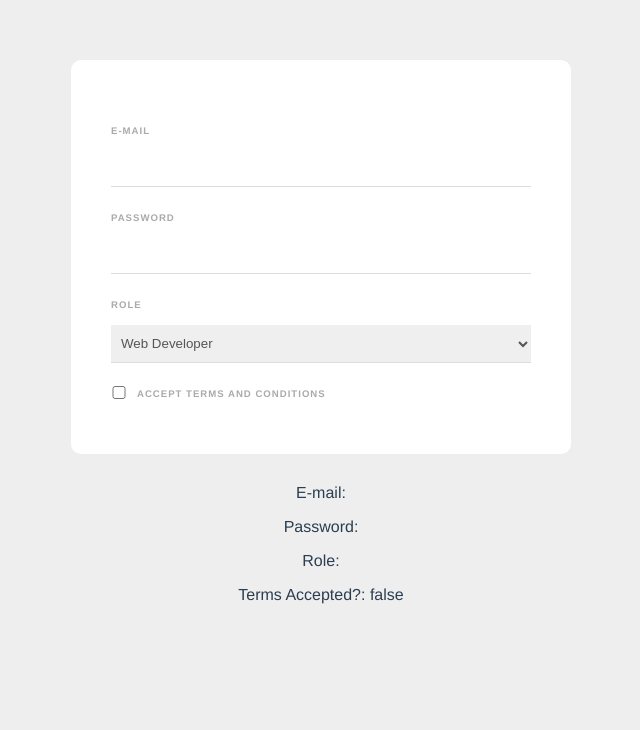
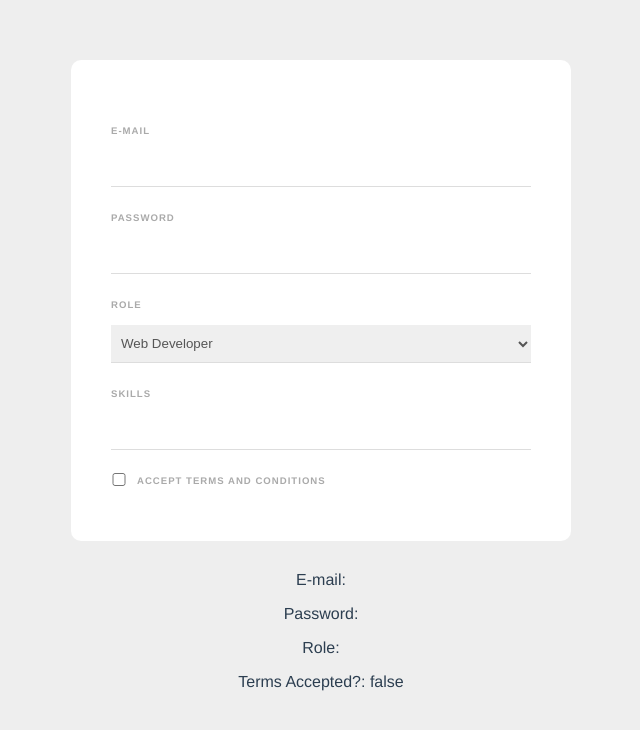
Before and after one commit to PrenitaVulpo/SignupForm-test, a Vue app: page / in a window 1280 px wide. Shown: the top 730 px of the page, without its empty margins (319-959 px from the left). Built offline with nearby package versions, Linux system fonts and the light colour scheme.

Commit message:
added skills input

```diff
--- a/src/components/Signupform.vue
+++ b/src/components/Signupform.vue
@@ -6,11 +6,17 @@
 		<label for="password">Password</label>
 		<input type="password" name="password" required v-model="password"/>
 
-		<label for="password">Role</label>
+		<label for="role">Role</label>
 		<select name="role">
 			<option value="developer">Web Developer</option>
 			<option value="designer">Web Designer</option>
 		</select>
+
+		<label for="skills">Skills</label>
+		<input type="text" v-model="tempSkill" @keyup="addSkill"/>
+		<div v-for="skill in skills" :key="skill" class="pill">
+			{{ skill }}
+		</div>
 
 		<div class="terms">
 			<input type="checkbox" required v-model="terms"/>
@@ -32,6 +38,18 @@ export default {
 			password: '',
 			role: '',
 			terms: false,
+			tempSkill: '',
+			skills: []
+		}
+	},
+	methods: {
+		addSkill(e) {
+			if (e.key === "Enter" && this.tempSkill) {
+				if (!this.skills.includes(this.tempSkill)) {
+					this.skills.push(this.tempSkill)
+				}
+				this.tempSkill('')
+			}
 		}
 	}
 }
```
